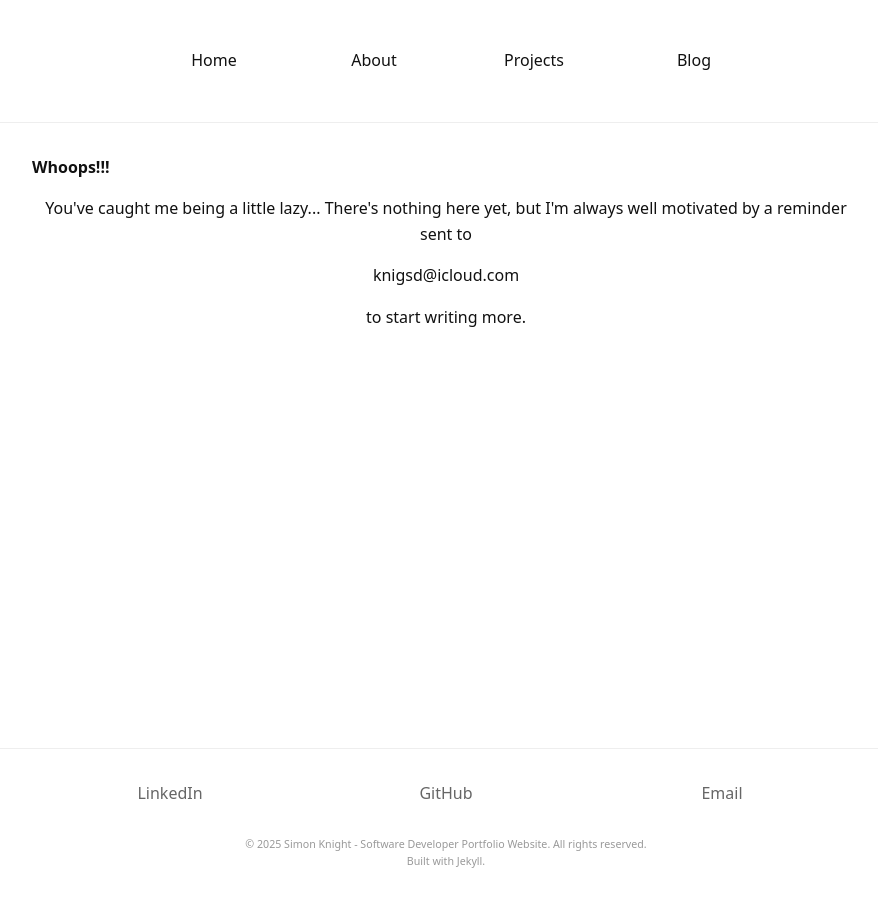
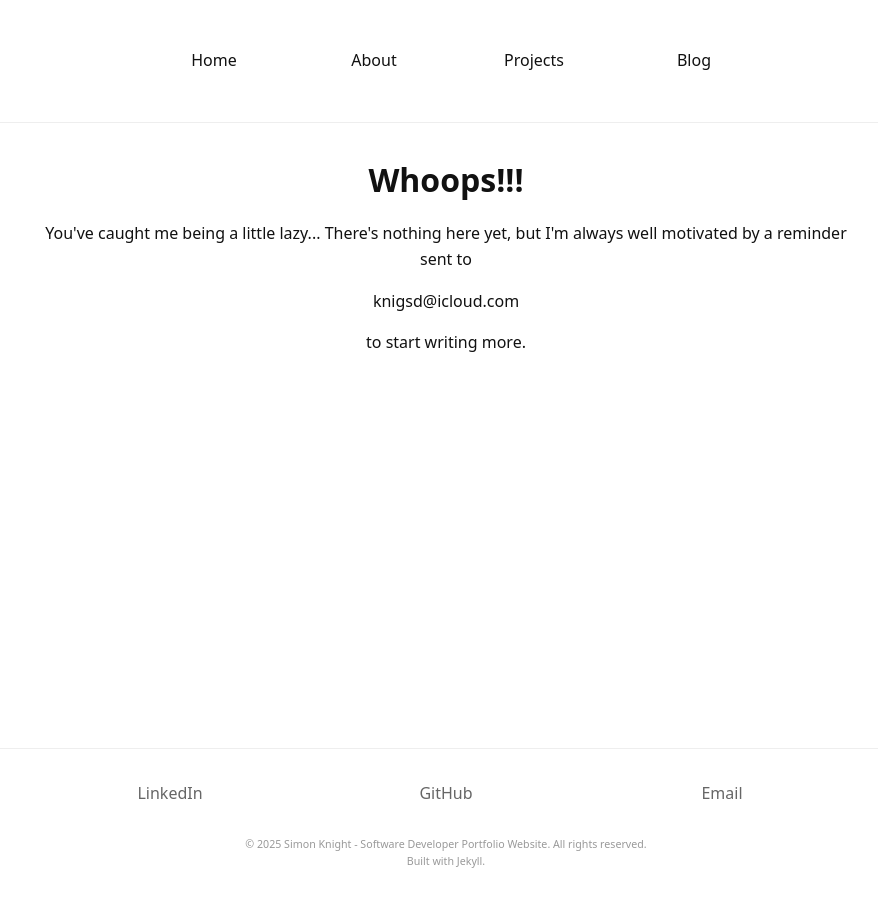
Before and after one commit to SIMONDSKNIGHT/simondsknight.github.io, a Jekyll site: the page built from pages/blog.md, in a window 1280 px wide. Shown: the whole page, without its empty margins (194-1072 px from the left). Built offline with Jekyll 4.4.1, drawn with Linux system fonts in a browser that asks for light colours.

Commit message:
fixing the blog page

```diff
--- a/pages/blog.md
+++ b/pages/blog.md
@@ -3,8 +3,9 @@ title: Blog
 layout: default
 permalink: /blog/
 ---
-
-**Whoops!!!**
+<h1 class="center">
+Whoops!!!
+</h1>
 <p class="center">
 You've caught me being a little lazy...
 
```
